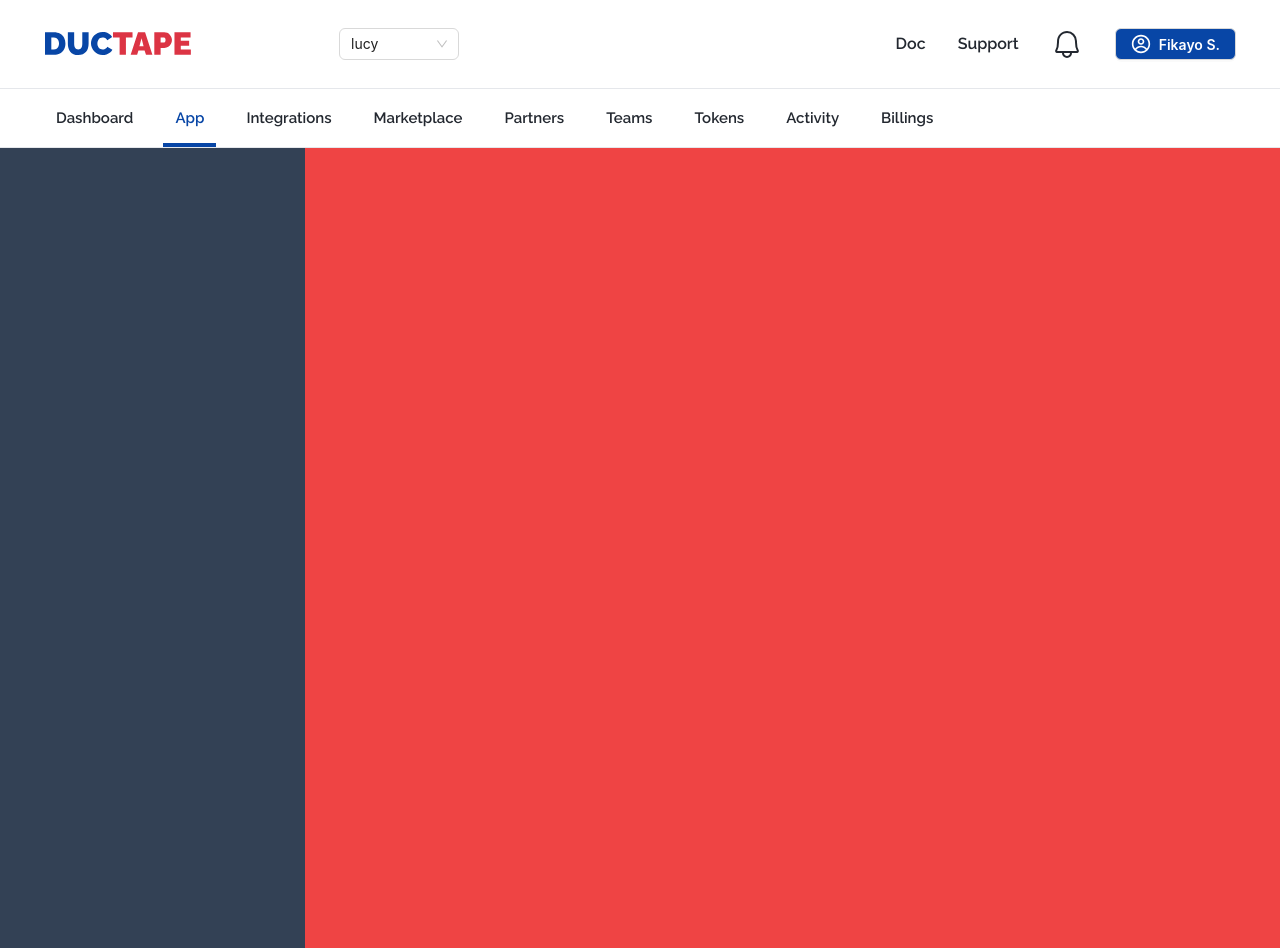
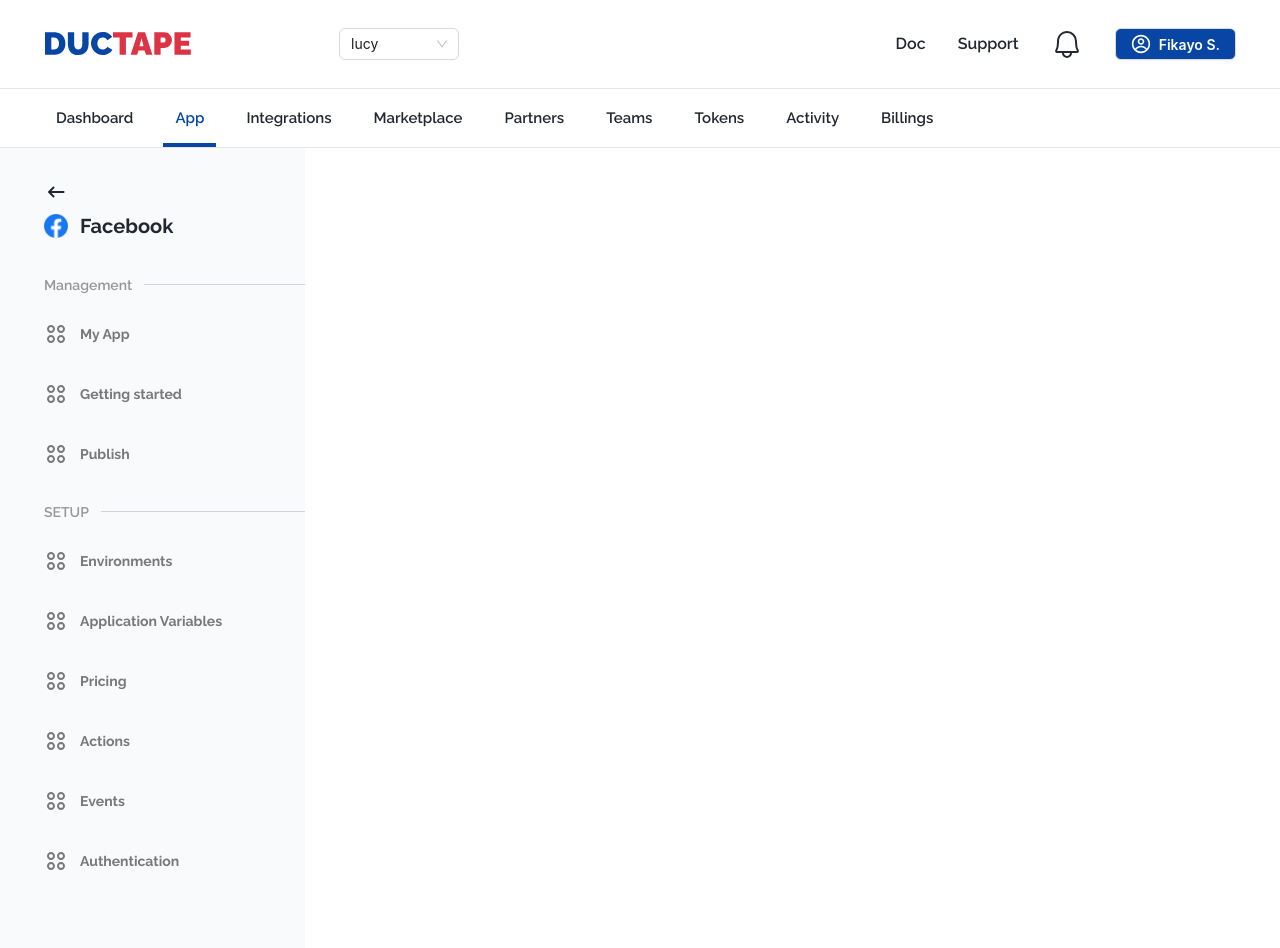
Before and after one commit to Ductape-LLC/ductape-frontend, a Next.js app: page /apps/get-started in a window 1280 px wide. Built offline with nearby package versions, Linux system fonts and the light colour scheme.

Commit message:
app layout

```diff
--- a/src/components/layouts/apps_layout/index.tsx
+++ b/src/components/layouts/apps_layout/index.tsx
@@ -1,4 +1,7 @@
 import React, { FC } from 'react';
+import { ArrowLeftOutlined } from '@ant-design/icons';
+import Image from 'next/image';
+import Link from 'next/link';
 
 interface AppsLayoutProps {
   children: React.ReactNode;
@@ -7,8 +10,155 @@ interface AppsLayoutProps {
 const AppsLayout: FC<AppsLayoutProps> = ({ children }) => {
   return (
     <div className="w-screen flex">
-      <div className="w-[305px] min-h-screen bg-slate-700"></div>
-      <div className="flex-1 bg-red-500"></div>
+      <div className="w-[305px] min-h-screen bg-[#F9FAFC] pl-11 pt-8">
+        <Image
+          src="/images/back-arrow.svg"
+          width={24}
+          height={24}
+          alt="back-arrow"
+        />
+
+        <div className="flex items-center gap-3 mt-2">
+          <Image
+            src="/images/facebook.svg"
+            width={24}
+            height={24}
+            alt="facebook"
+          />
+          <p className="text-[#232830] font-bold text-xl">Facebook</p>
+        </div>
+
+        <div className="mt-[35px]">
+          <div className="flex mt-[35px] items-center">
+            <span className="pr-3 text-[#979797] text-sm font-semibold">
+              Management
+            </span>
+            <hr className="flex-grow border-t border-gray-300" />
+          </div>
+
+          <div className="mt-[27px]">
+            <div className="flex items-center gap-3 mb-[36px]">
+              <Image
+                src="/images/square-circles.svg"
+                width={24}
+                height={24}
+                alt="square-circles"
+              />
+              <Link href="#" className="text-[#78797A] font-bold text-sm">
+                My App
+              </Link>
+            </div>
+
+            <div className="flex items-center gap-3 mb-[36px]">
+              <Image
+                src="/images/square-circles.svg"
+                width={24}
+                height={24}
+                alt="square-circles"
+              />
+              <Link href="#" className="text-[#78797A] font-bold text-sm">
+                Getting started
+              </Link>
+            </div>
+
+            <div className="flex items-center gap-3 mb-[36px]">
+              <Image
+                src="/images/square-circles.svg"
+                width={24}
+                height={24}
+                alt="square-circles"
+              />
+              <Link href="#" className="text-[#78797A] font-bold text-sm">
+                Publish
+              </Link>
+            </div>
+          </div>
+        </div>
+
+        <div className="mt-[35px]">
+          <div className="flex mt-[35px] items-center">
+            <span className="pr-3 text-[#979797] text-sm font-semibold">
+              SETUP
+            </span>
+            <hr className="flex-grow border-t border-gray-300" />
+          </div>
+
+          <div className="mt-[27px]">
+            <div className="flex items-center gap-3 mb-[36px]">
+              <Image
+                src="/images/square-circles.svg"
+                width={24}
+                height={24}
+                alt="square-circles"
+              />
+              <Link href="#" className="text-[#78797A] font-bold text-sm">
+                Environments
+              </Link>
+            </div>
+
+            <div className="flex items-center gap-3 mb-[36px]">
+              <Image
+                src="/images/square-circles.svg"
+                width={24}
+                height={24}
+                alt="square-circles"
+              />
+              <Link href="#" className="text-[#78797A] font-bold text-sm">
+                Application Variables
+              </Link>
+            </div>
+
+            <div className="flex items-center gap-3 mb-[36px]">
+              <Image
+                src="/images/square-circles.svg"
+                width={24}
+                height={24}
+                alt="square-circles"
+              />
+              <Link href="#" className="text-[#78797A] font-bold text-sm">
+                Pricing
+              </Link>
+            </div>
+
+            <div className="flex items-center gap-3 mb-[36px]">
+              <Image
+                src="/images/square-circles.svg"
+                width={24}
+                height={24}
+                alt="square-circles"
+              />
+              <Link href="#" className="text-[#78797A] font-bold text-sm">
+                Actions
+              </Link>
+            </div>
+
+            <div className="flex items-center gap-3 mb-[36px]">
+              <Image
+                src="/images/square-circles.svg"
+                width={24}
+                height={24}
+                alt="square-circles"
+              />
+              <Link href="#" className="text-[#78797A] font-bold text-sm">
+                Events
+              </Link>
+            </div>
+
+            <div className="flex items-center gap-3 mb-[36px]">
+              <Image
+                src="/images/square-circles.svg"
+                width={24}
+                height={24}
+                alt="square-circles"
+              />
+              <Link href="#" className="text-[#78797A] font-bold text-sm">
+                Authentication
+              </Link>
+            </div>
+          </div>
+        </div>
+      </div>
+      <div className="flex-1 bg-white px-"></div>
     </div>
   );
 };
```
Also changed, not shown: public/images/back-arrow.svg (added), public/images/square-circles.svg (added), src/components/layouts/apps_layout/sideBar.tsx (deleted).
